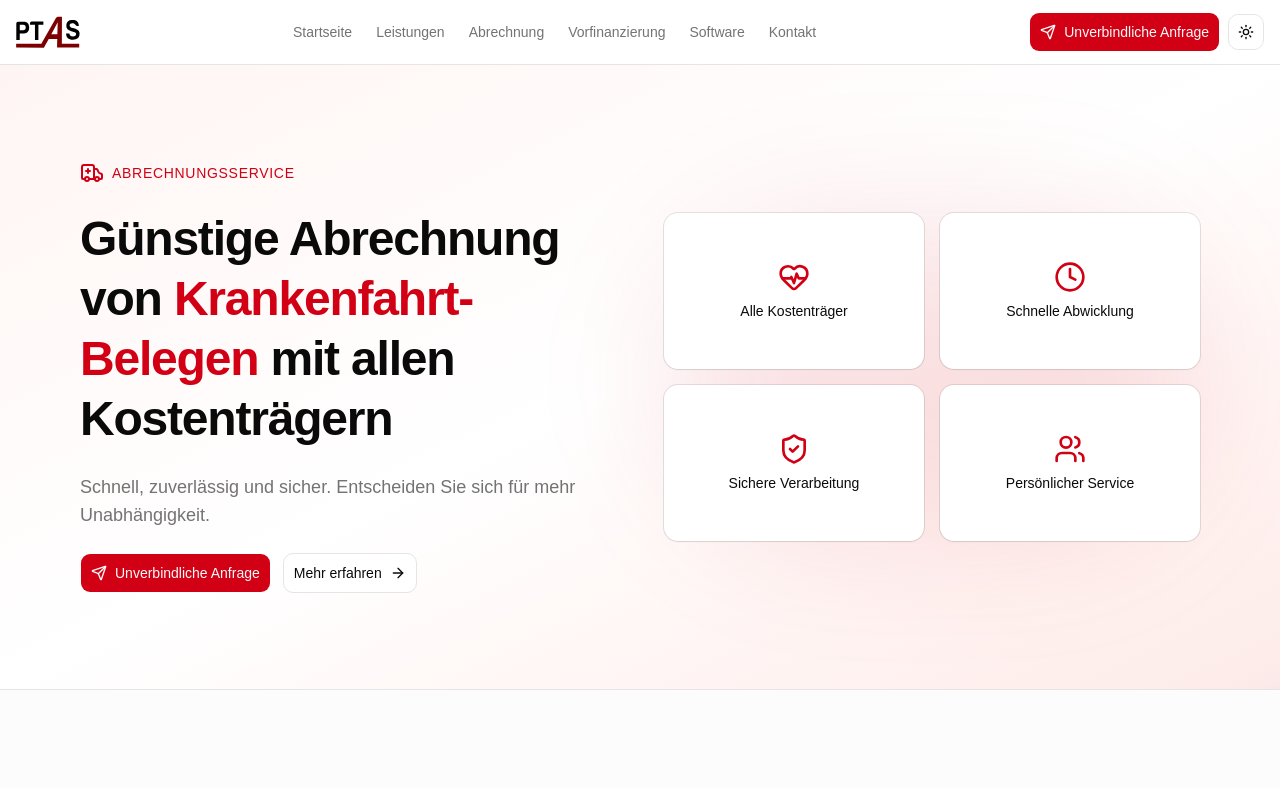
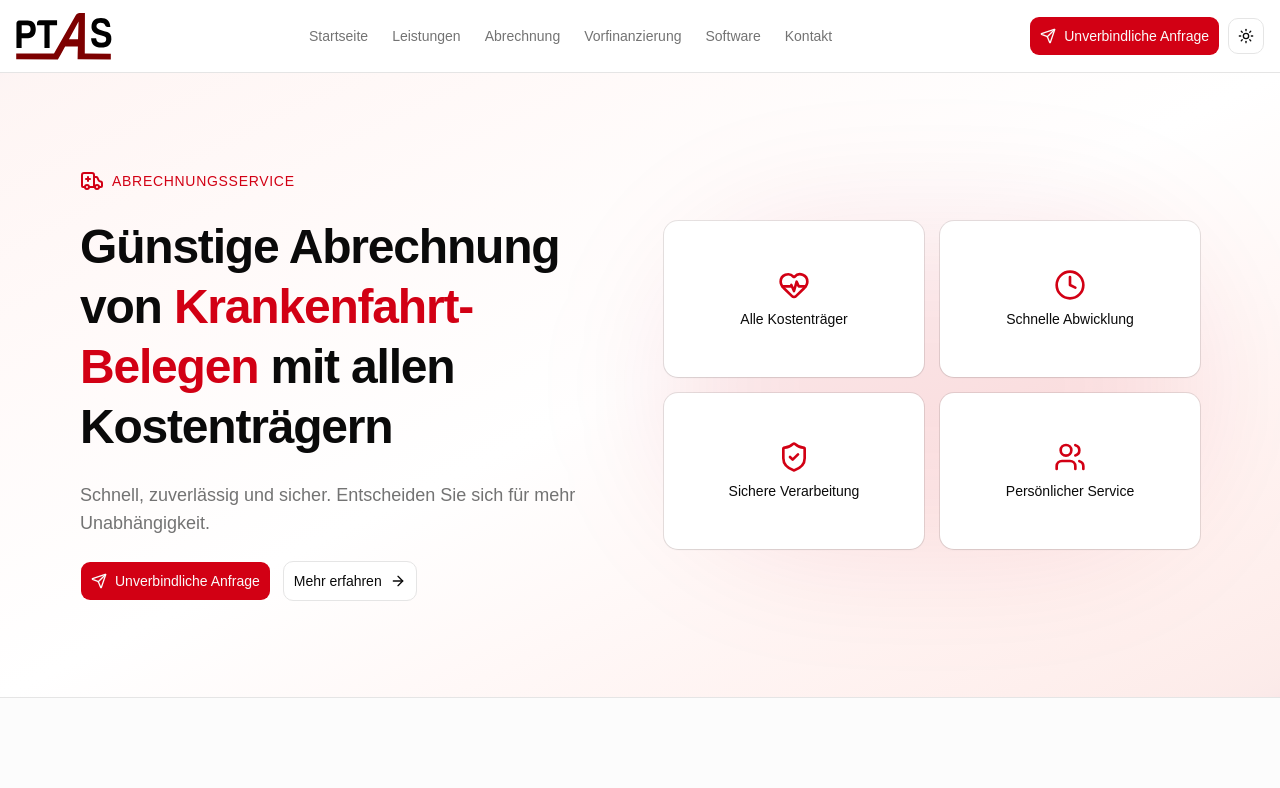
Before and after one commit to Yeah-Jack/ptas, a Next.js app in the folder apps/web/: page / in a window 1280 px wide. Shown: the top 788 px of the page. Built offline with nearby package versions, Linux system fonts and the light colour scheme.

Commit message:
Increase logo size

```diff
--- a/apps/web/src/components/header.tsx
+++ b/apps/web/src/components/header.tsx
@@ -4,11 +4,8 @@ import { Menu, Send, X } from "lucide-react";
 import Image from "next/image";
 import Link from "next/link";
 import { useState } from "react";
-
 import icon from "@/app/icon.svg";
-
 import { Button } from "@/components/ui/button";
-
 import { ModeToggle } from "./mode-toggle";
 
 const links = [
@@ -31,7 +28,7 @@ export default function Header() {
 					href="/"
 					className="flex items-center gap-2 font-bold text-lg text-primary"
 				>
-					<Image src={icon} alt="PTAS Logo" width={64} height={64} />
+					<Image src={icon} alt="PTAS Logo" width={96} height={96} />
 				</Link>
 
 				{/* Desktop Navigation */}
```
